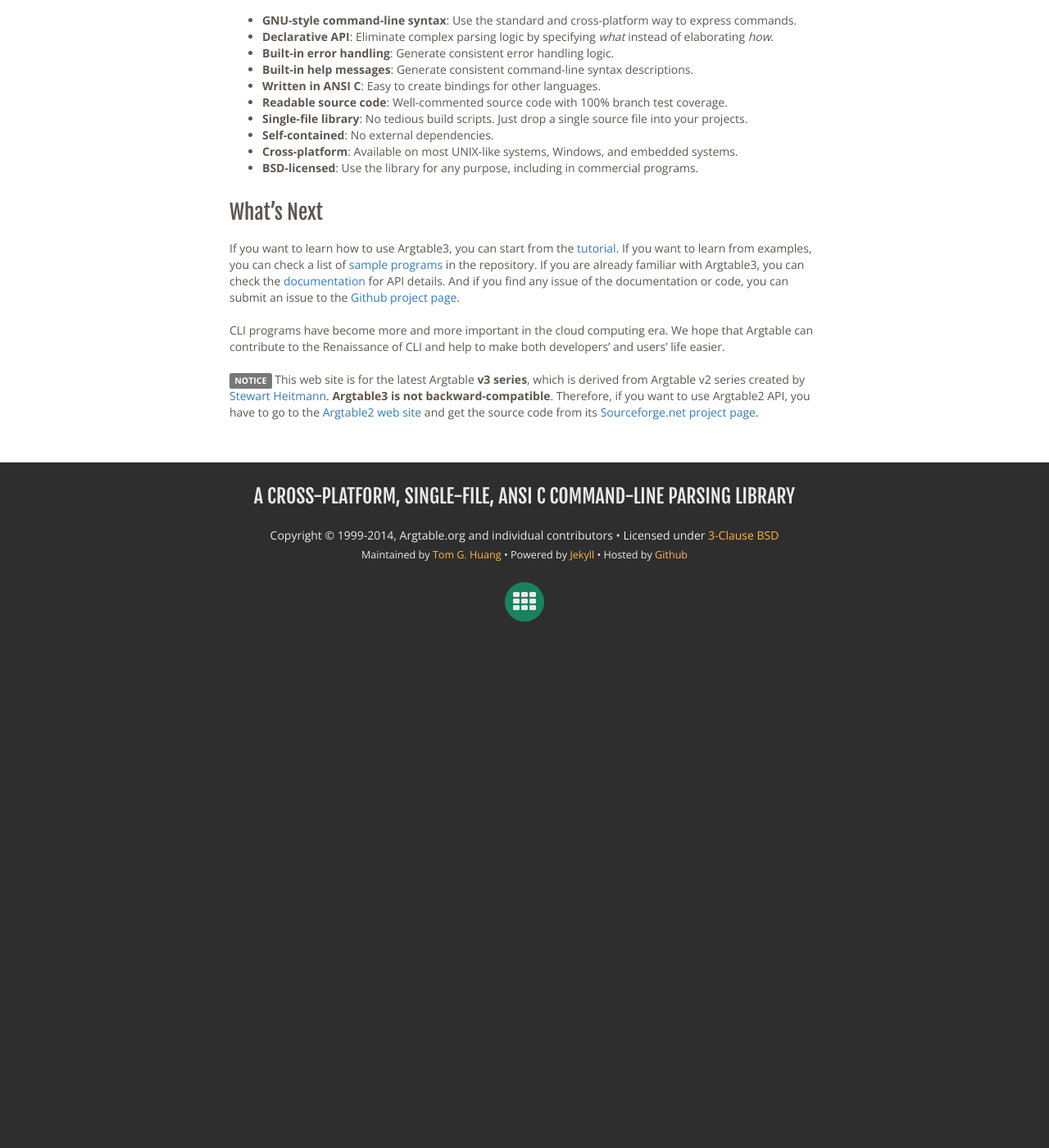
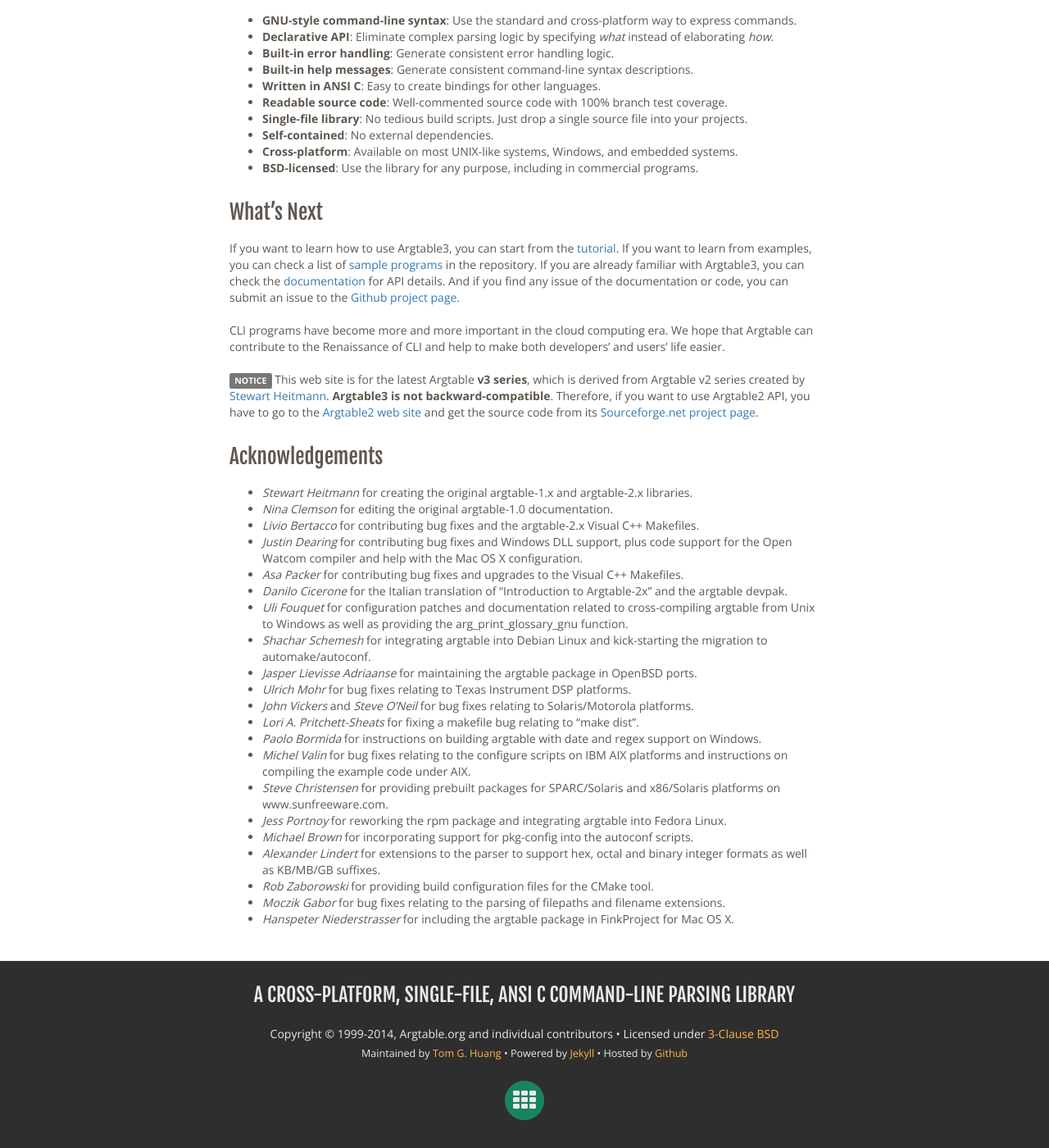
Before and after one commit to argtable/argtable.github.io, a Jekyll site: the page built from index2.md, in a window 1280 px wide and 1400 px high, scrolled down 2105 px. Shown: the whole window at 82% size. Built offline with Jekyll 4.4.1, drawn with Linux system fonts in a browser that asks for light colours; nearby versions of some CDN libraries; Markdown is read by kramdown in place of the engine named in the settings; before the commit the page ends 2897 px from its top, so only the background shows below that.

```diff
--- a/index2.md
+++ b/index2.md
@@ -103,6 +103,31 @@
 
 <span class="label label-default">NOTICE</span> This web site is for the latest Argtable **v3 series**, which is derived from Argtable v2 series created by [Stewart Heitmann][heitmann]. **Argtable3 is not backward-compatible**. Therefore, if you want to use Argtable2 API, you have to go to the [Argtable2 web site][argtable2] and get the source code from its [Sourceforge.net project page][argtable2-sourceforge].
 
+
+## Acknowledgements
+
+* *Stewart Heitmann* for creating the original argtable-1.x and argtable-2.x libraries.
+* *Nina Clemson* for editing the original argtable-1.0 documentation.
+* *Livio Bertacco* for contributing bug fixes and the argtable-2.x Visual C++ Makefiles.
+* *Justin Dearing* for contributing bug fixes and Windows DLL support, plus code support for the Open Watcom compiler and help with the Mac OS X configuration.
+* *Asa Packer* for contributing bug fixes and upgrades to the Visual C++ Makefiles.
+* *Danilo Cicerone* for the Italian translation of "Introduction to Argtable-2x" and the argtable devpak.
+* *Uli Fouquet* for configuration patches and documentation related to cross-compiling argtable from Unix to Windows as well as providing the arg_print_glossary_gnu function.
+* *Shachar Schemesh* for integrating argtable into Debian Linux and kick-starting the migration to automake/autoconf.
+* *Jasper Lievisse Adriaanse* for maintaining the argtable package in OpenBSD ports.
+* *Ulrich Mohr* for bug fixes relating to Texas Instrument DSP platforms.
+* *John Vickers* and *Steve O'Neil* for bug fixes relating to Solaris/Motorola platforms.
+* *Lori A. Pritchett-Sheats* for fixing a makefile bug relating to "make dist".
+* *Paolo Bormida* for instructions on building argtable with date and regex support on Windows.
+* *Michel Valin* for bug fixes relating to the configure scripts on IBM AIX platforms and instructions on compiling the example code under AIX.
+* *Steve Christensen* for providing prebuilt packages for SPARC/Solaris and x86/Solaris platforms on www.sunfreeware.com.
+* *Jess Portnoy* for reworking the rpm package and integrating argtable into Fedora Linux.
+* *Michael Brown* for incorporating support for pkg-config into the autoconf scripts.
+* *Alexander Lindert* for extensions to the parser to support hex, octal and binary integer formats as well as KB/MB/GB suffixes.
+* *Rob Zaborowski* for providing build configuration files for the CMake tool.
+* *Moczik Gabor* for bug fixes relating to the parsing of filepaths and filename extensions.
+* *Hanspeter Niederstrasser* for including the argtable package in FinkProject for Mac OS X.
+
 [heitmann]: email:sheitmann@users.sourceforge.net
 [argtable2]: http://argtable.sourceforge.net/
 [argtable2-sourceforge]: http://sourceforge.net/projects/argtable/
```
